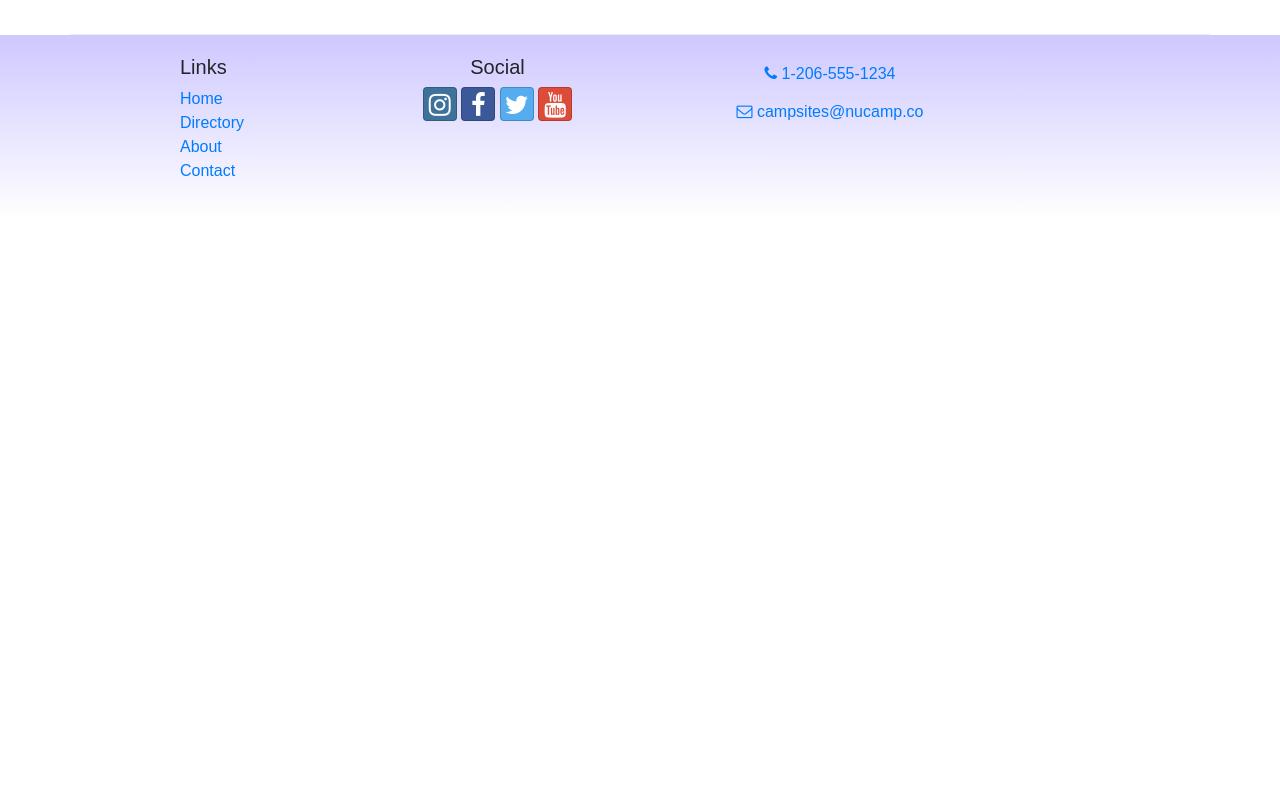
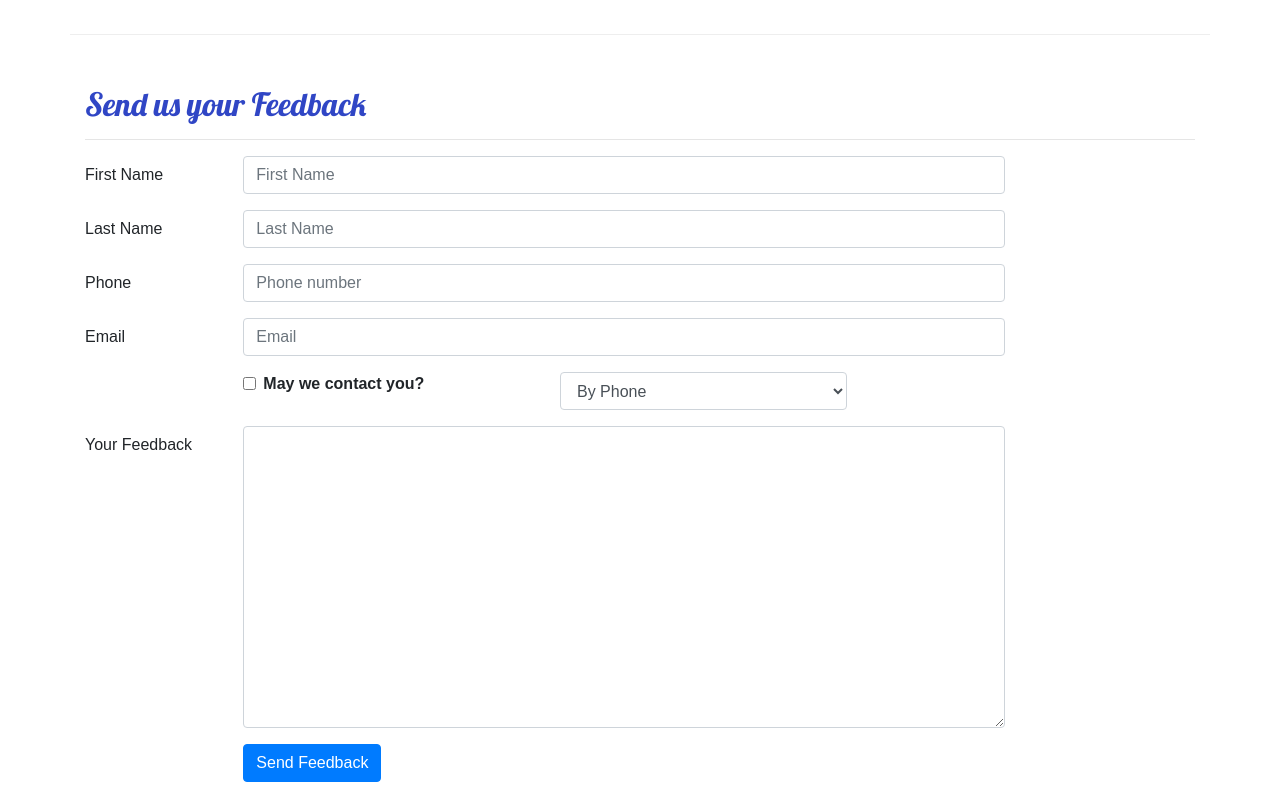
Before and after one commit to Codyl/react-toastmasters, a React (Create React App) app: page /contactus in a window 1280 px wide. Shown: the part 540-1340 px from the top of the page. Before the commit the page ends 800 px from the top, so only its background shows below. Built offline with nearby package versions, Linux system fonts and the light colour scheme.

Commit message:
Controlled Forms

```diff
--- a/src/components/ContactComponent.js
+++ b/src/components/ContactComponent.js
@@ -1,11 +1,43 @@
-import React from "react";
+import React, { Component } from "react";
 import {
   Breadcrumb,
   BreadcrumbItem,
+  Button,
+  Form,
+  FormGroup,
+  Input,
+  Col,
+  Label,
 } from "reactstrap";
 import { Link } from "react-router-dom";
 
-function Contact(props) {
+class Contact extends Component {
+  constructor(props) {
+    super(props);
+    this.state = {
+      firstName: "",
+      lastName: "",
+      phoneNum: "",
+      email: "",
+      agree: false,
+      contactType: "By Phone",
+      feedback: "",
+    };
+  }
+  handleInputChange = (event) => {
+    const target = event.target;
+    const name = target.name;
+    const value = target.type === "checkbox" ? target.checked : target.value;
+    this.setState({
+      [name]: value,
+    });
+  };
+  handleSubmit = (event) => {
+    console.log(`Current state is: ${JSON.stringify(this.state)}`);
+    window.alert(`Current state is: ${JSON.stringify(this.state)}`);
+    event.preventDefault();
+  };
+  render() {
     return (
       <div className="container">
         <div className="row">
@@ -45,8 +77,126 @@
             </a>
           </div>
         </div>
+
+        <div className="row row-content">
+          <div className="col-12">
+            <h2>Send us your Feedback</h2>
+            <hr />
+          </div>
+          <div className="col-md-10">
+            <Form onSubmit={this.handleSubmit}>
+              <FormGroup row>
+                <Label htmlFor="firstName" md={2}>
+                  First Name
+                </Label>
+                <Col md={10}>
+                  <Input
+                    type="text"
+                    id="firstName"
+                    name="firstName"
+                    placeholder="First Name"
+                    value={this.state.firstName}
+                    onChange={this.handleInputChange}
+                  />
+                </Col>
+              </FormGroup>
+              <FormGroup row>
+                <Label htmlFor="lastName" md={2}>
+                  Last Name
+                </Label>
+                <Col md={10}>
+                  <Input
+                    type="text"
+                    id="lastName"
+                    name="lastName"
+                    placeholder="Last Name"
+                    value={this.state.lastName}
+                    onChange={this.handleInputChange}
+                  />
+                </Col>
+              </FormGroup>
+              <FormGroup row>
+                <Label htmlFor="phoneNum" md={2}>
+                  Phone
+                </Label>
+                <Col md={10}>
+                  <Input
+                    type="tel"
+                    id="phoneNum"
+                    name="phoneNum"
+                    placeholder="Phone number"
+                    value={this.state.phoneNum}
+                    onChange={this.handleInputChange}
+                  />
+                </Col>
+              </FormGroup>
+              <FormGroup row>
+                <Label htmlFor="email" md={2}>
+                  Email
+                </Label>
+                <Col md={10}>
+                  <Input
+                    type="email"
+                    id="email"
+                    name="email"
+                    placeholder="Email"
+                    value={this.state.email}
+                    onChange={this.handleInputChange}
+                  />
+                </Col>
+              </FormGroup>
+              <FormGroup row>
+                <Col md={{ size: 4, offset: 2 }}>
+                  <FormGroup check>
+                    <Label check>
+                      <Input
+                        type="checkbox"
+                        name="agree"
+                        checked={this.state.agree}
+                        onChange={this.handleInputChange}
+                      />{" "}
+                      <strong>May we contact you?</strong>
+                    </Label>
+                  </FormGroup>
+                </Col>
+                <Col md={4}>
+                  <Input
+                    type="select"
+                    name="contactType"
+                    value={this.state.contactType}
+                    onChange={this.handleInputChange}>
+                    <option>By Phone</option>
+                    <option>By Email</option>
+                  </Input>
+                </Col>
+              </FormGroup>
+              <FormGroup row>
+                <Label htmlFor="feedback" md={2}>
+                  Your Feedback
+                </Label>
+                <Col md={10}>
+                  <Input
+                    type="textarea"
+                    id="feedback"
+                    name="feedback"
+                    rows="12"
+                    value={this.state.feedback}
+                    onChange={this.handleInputChange}></Input>
+                </Col>
+              </FormGroup>
+              <FormGroup row>
+                <Col md={{ size: 10, offset: 2 }}>
+                  <Button type="submit" color="primary">
+                    Send Feedback
+                  </Button>
+                </Col>
+              </FormGroup>
+            </Form>
+          </div>
+        </div>
       </div>
     );
   }
+}
 
 export default Contact;
```
Lines whose indentation alone changed are shown as unchanged.
